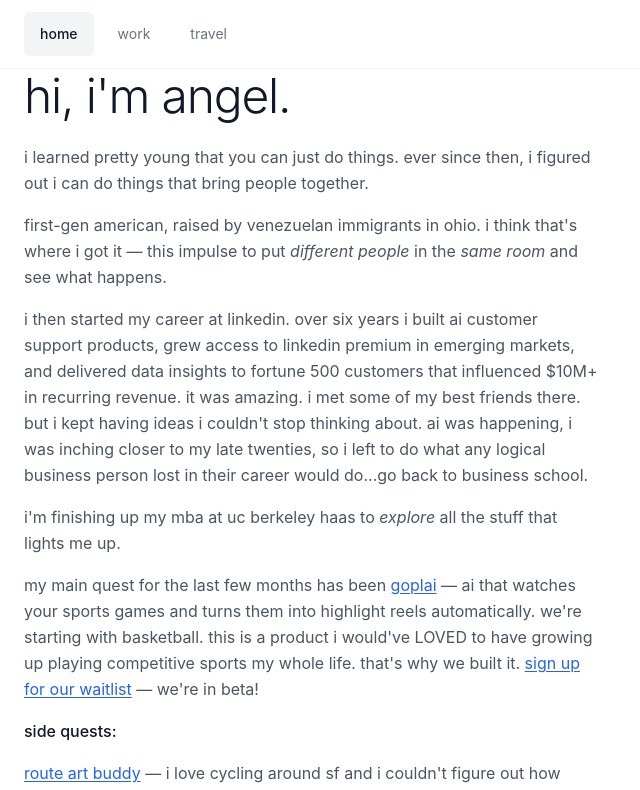
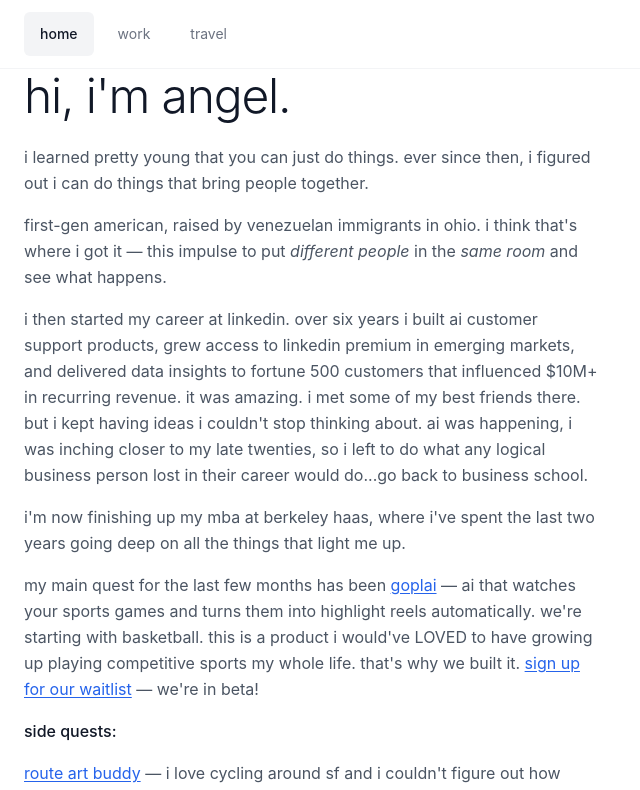
Before and after one commit to atramontin01/personal-website, a React (Vite) app in the folder project/: page / in a window 1280 px wide. Shown: the top 790 px of the page, without its empty margins (0-640 px from the left). Built offline with nearby package versions, Linux system fonts and the light colour scheme.

Commit message:
fix: update mba sentence in bio

```diff
--- a/project/src/pages/HomePage.tsx
+++ b/project/src/pages/HomePage.tsx
@@ -29,7 +29,7 @@ export default function HomePage({ onNavigate }: HomePageProps) {
             </p>
 
             <p>
-              i'm finishing up my mba at uc berkeley haas to <em>explore</em> all the stuff that lights me up.
+              i'm now finishing up my mba at berkeley haas, where i've spent the last two years going deep on all the things that light me up.
             </p>
 
             <p>
```
